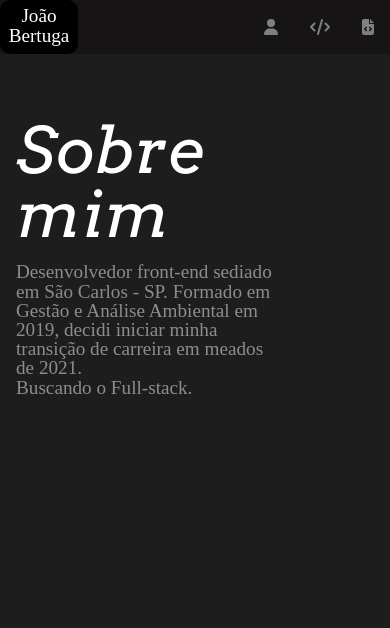
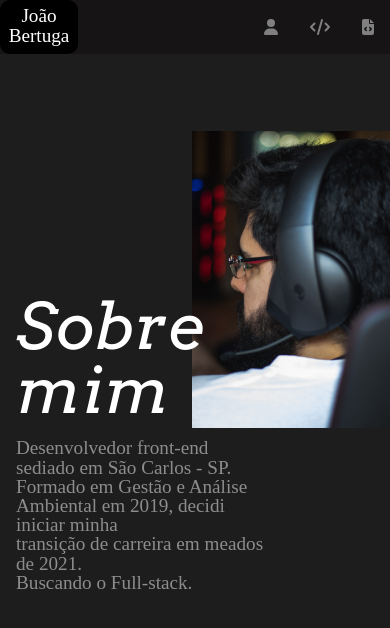
Before and after one commit to MozkitoKiller/Portfolio, a React (Create React App) app: page /about in a window 390 px wide. Shown: the top 628 px of the page. Built offline with nearby package versions, Linux system fonts and the light colour scheme; a web font is replaced by a local one.

Commit message:
ajustes de tamanho da imagem e texto da pagina about

```diff
--- a/src/components/About/About.module.css
+++ b/src/components/About/About.module.css
@@ -111,6 +111,7 @@
 @media (max-width: 425px) {
 
     .about {
+        z-index: 2;
         padding-top: 0;
         padding-left: 1rem;
     }
@@ -120,11 +121,21 @@
 
         font-size: 1.2rem;
 
-        width: 100%;
+        width: 97%;
     }
 
     .intro {
-        margin-top: 4rem;
+        margin-top: 15rem;
+        z-index: 3;
     }
 
+    .imgs {
+        bottom: 0rem;
+        left: 0rem;
+        padding-right: 0rem;
+        padding-left: 12rem;
+        padding-bottom: 26rem;
+    }
+
+
 }
```
